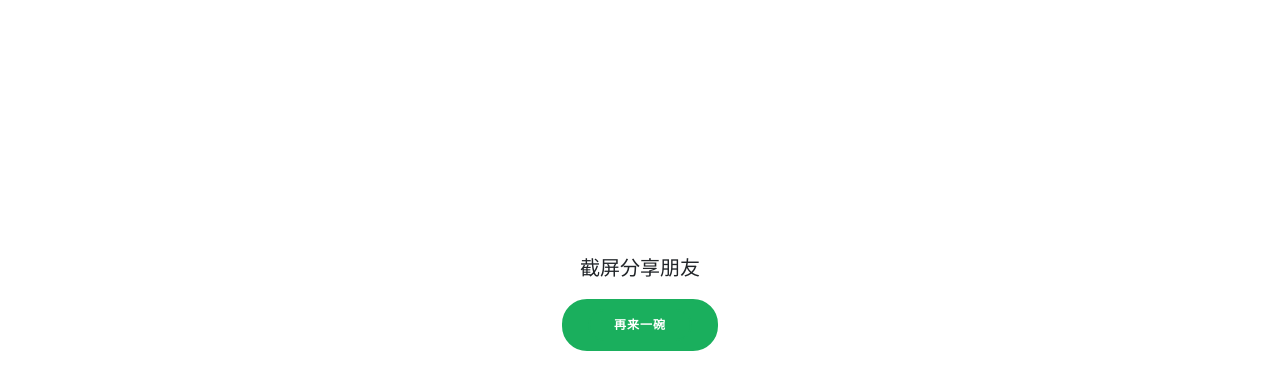
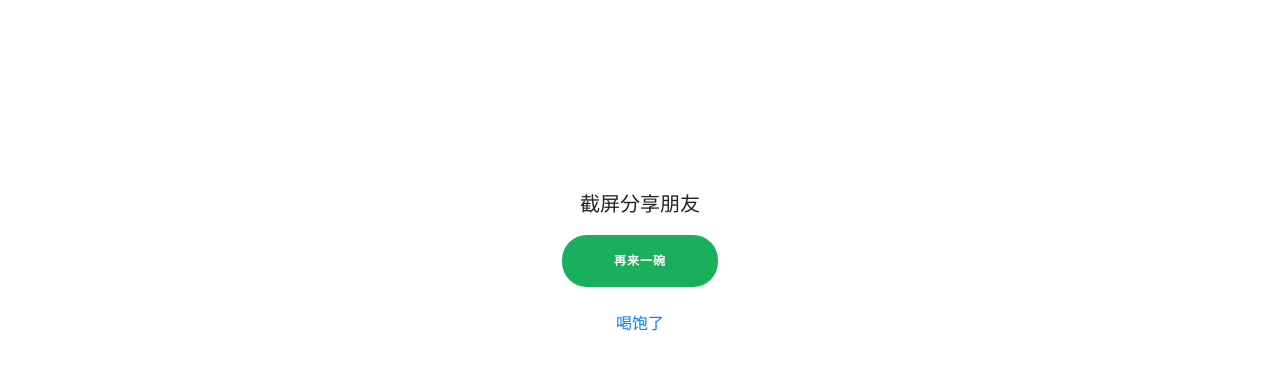
Before and after one commit to song940/dujitang, a website: page index.html in a window 1280 px wide. Shown: the part 393-782 px from the top of the page. Drawn offline with Linux system fonts and the light colour scheme.

Commit message:
add link

```diff
--- a/index.html
+++ b/index.html
@@ -51,6 +51,10 @@
           <span class="btn btn-primary btn-filled btn-xs">
             <a class="btn btn-primary btn-filled btn-xs" href="javascript:location.reload();">再来一碗</a>
           </span>
+          <p>
+            <br/>
+            <a href="javascript:alert('逃避是解决不了问题的，少年！')">喝饱了</a>
+          </p>
         </div>
       </div>
     </div>
```
